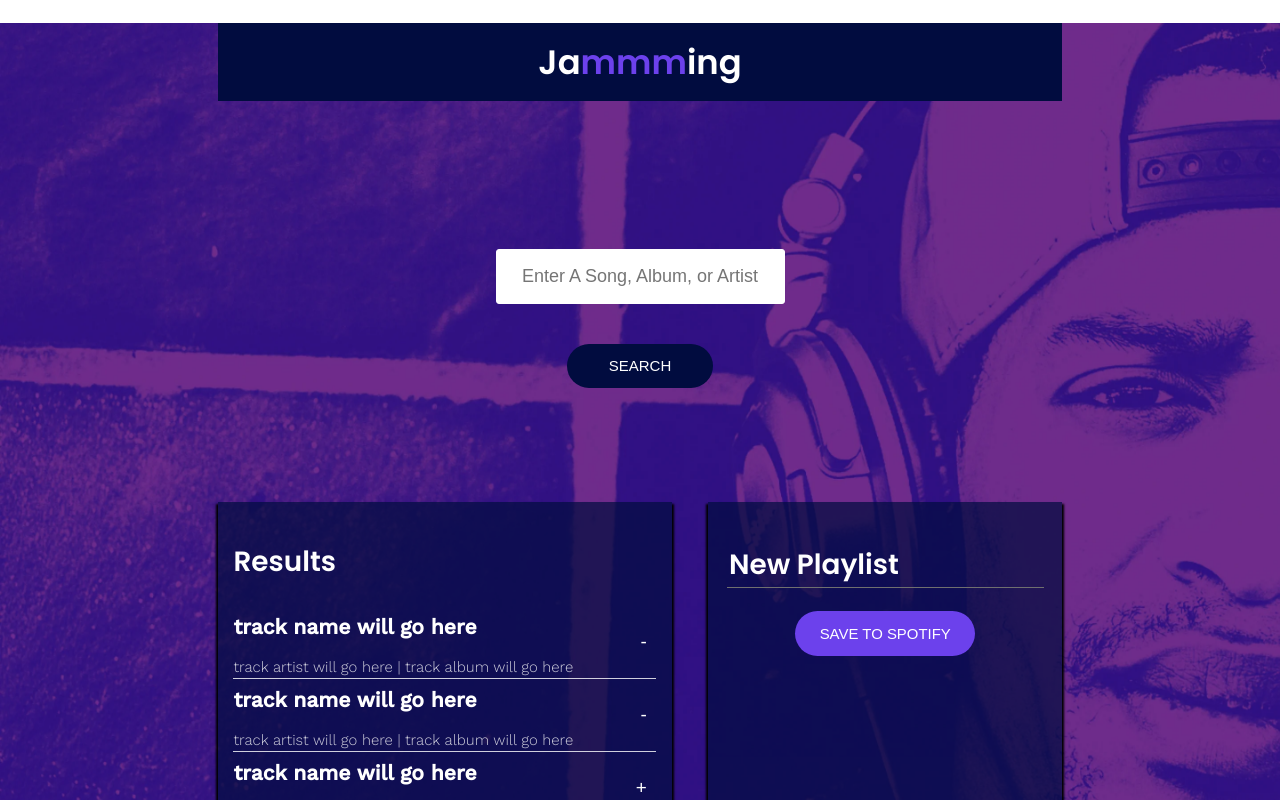
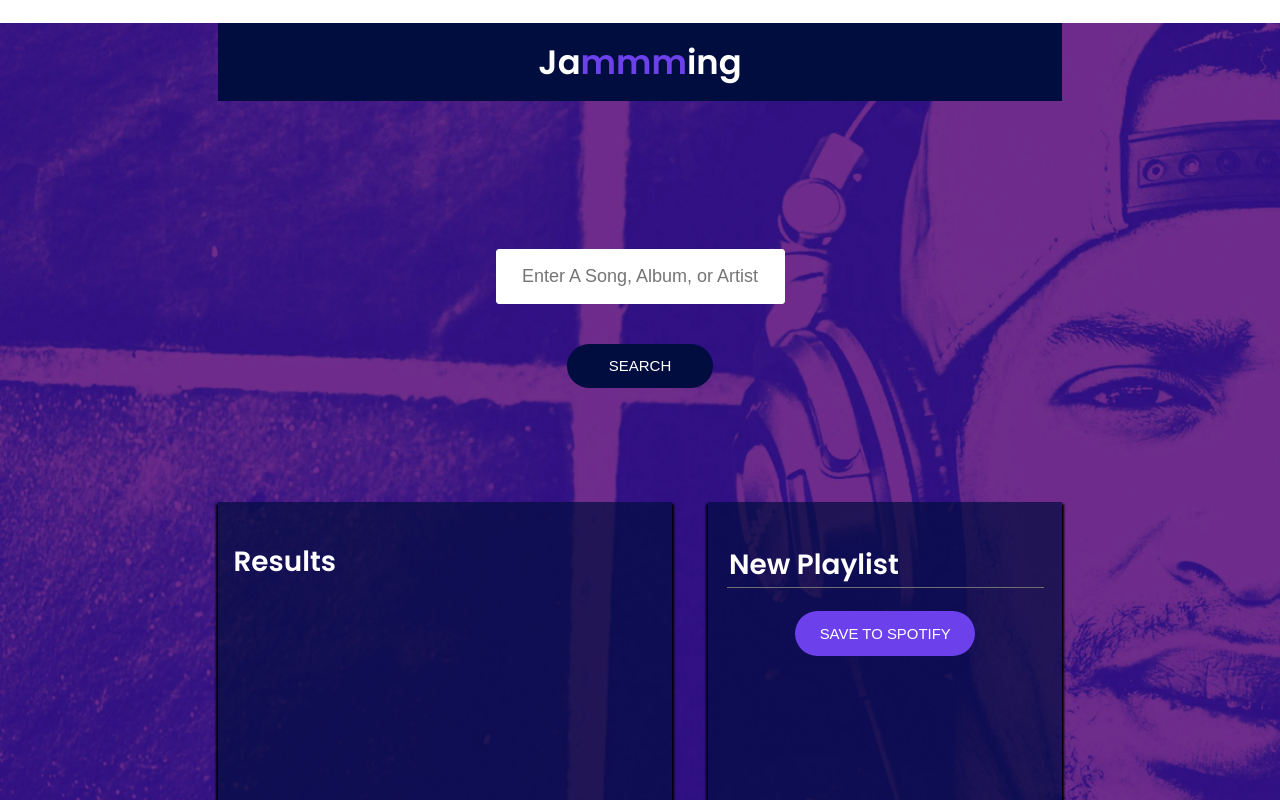
Before and after one commit to martinianol/jamming, a React (Create React App) app: page / in a window 1280 px wide. Shown: the top 800 px of the page. Built offline with nearby package versions, Linux system fonts and the light colour scheme.

Commit message:
Passed props to Track and TrackList

```diff
--- a/src/components/Track/Track.js
+++ b/src/components/Track/Track.js
@@ -14,8 +14,8 @@
     return (
       <div className="Track">
         <div className="Track-information">
-          <h3>track name will go here</h3>
-          <p>track artist will go here | track album will go here</p>
+          <h3>{this.props.track.name}</h3>
+          <p>{this.props.track.artist} | {this.props.track.album}</p>
         </div>
         <button className="Track-action">{this.renderAction()}</button>
       </div>
--- a/src/components/TrackList/TrackList.js
+++ b/src/components/TrackList/TrackList.js
@@ -10,9 +10,13 @@
   render() {
     return (
       <div className="TrackList">
-        <Track isRemoval={true} />
-        <Track isRemoval={true} />
-        <Track isRemoval={false} />
+        {this.props.searchResults.map(track => {
+          return <Track
+            key={track.id}
+            track={track}
+            isRemoval={true} />
+        }
+        )}
       </div>
     );
   };
```
